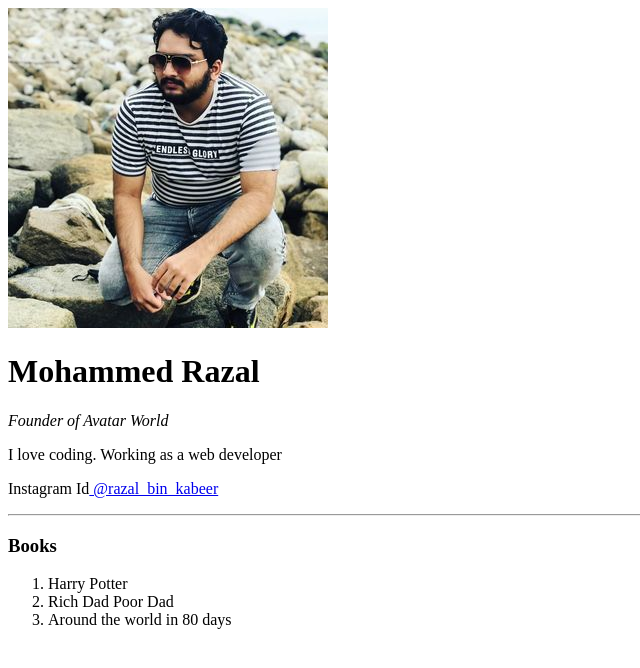
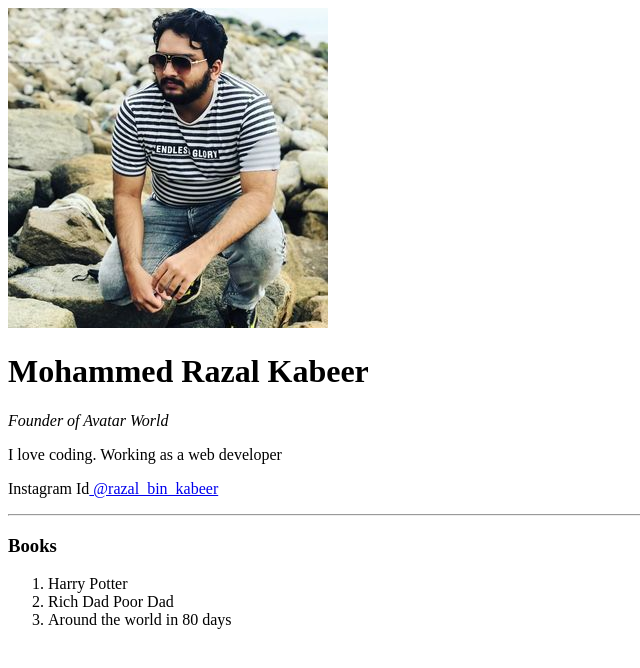
Before and after one commit to RazalBinKabeer/resume, a plain HTML site: page index.html in a window 1280 px wide. Shown: the whole page, without its empty margins (0-640 px from the left). Drawn offline with Linux system fonts and the light colour scheme.

Commit message:
Added full name

```diff
--- a/index.html
+++ b/index.html
@@ -10,7 +10,7 @@
     <!-- Image -->
     <img src="./dp.jpg" />
     <!-- Name -->
-    <h1>Mohammed Razal</h1>
+    <h1>Mohammed Razal Kabeer</h1>
 
     <!-- About -->
     <p><em> Founder of Avatar World </em></p>
```
